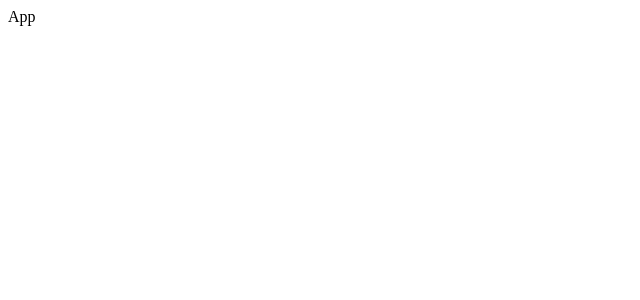
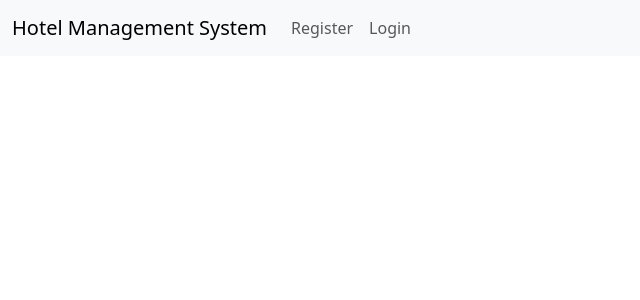
Before and after one commit to HARISH04SS/HotelApplicationFrontEnd, a React (Vite) app: page / in a window 1280 px wide. Shown: the top 300 px of the page, without its empty margins (0-640 px from the left). Built offline with nearby package versions, Linux system fonts and the light colour scheme.

Commit message:
basic home screen and roter setup is done

```diff
--- a/package.json
+++ b/package.json
@@ -10,8 +10,10 @@
     "preview": "vite preview"
   },
   "dependencies": {
+    "bootstrap": "^5.3.3",
     "react": "^18.3.1",
-    "react-dom": "^18.3.1"
+    "react-dom": "^18.3.1",
+    "react-router-dom": "^6.26.2"
   },
   "devDependencies": {
     "@eslint/js": "^9.9.0",
--- a/src/App.jsx
+++ b/src/App.jsx
@@ -1,9 +1,27 @@
 import React from 'react'
+import { createBrowserRouter, RouterProvider } from 'react-router-dom';
+import HomeNav from './wrappers/HomeNav';
+import Register from './components/Register';
+import Login from './components/Login';
 
+const router = createBrowserRouter([
+  {
+    path:"/",
+    element:<HomeNav />,
+    children:[
+      {
+        path:"register",
+        element:<Register />
+      },
+      {
+        path:"login",
+        element:<Login />
+      }
+    ]
+  }
+]);
 const App = () => {
-  return (
-    <div>App</div>
-  )
-}
+  return <RouterProvider router={router}/>;
+};
 
-export default App
+export default App;
--- /dev/null
+++ b/src/components/Login.jsx
@@ -0,0 +1,7 @@
+const Login = () => {
+  return (
+    <div>Login</div>
+  )
+}
+
+export default Login
--- /dev/null
+++ b/src/components/Register.jsx
@@ -0,0 +1,7 @@
+const Register = () => {
+  return (
+    <div>Register</div>
+  )
+}
+
+export default Register
--- a/src/main.jsx
+++ b/src/main.jsx
@@ -1,6 +1,7 @@
 import { createRoot } from 'react-dom/client'
 import App from './App.jsx'
-
+import 'bootstrap/dist/css/bootstrap.css'
+import 'bootstrap/dist/js/bootstrap.bundle.js'
 createRoot(document.getElementById('root')).render(
     <App />
 )
--- /dev/null
+++ b/src/wrappers/HomeNav.jsx
@@ -0,0 +1,34 @@
+import { Link } from "react-router-dom";
+
+const HomeNav = () => {
+  return (
+    <div>
+      <nav className="navbar navbar-expand-lg navbar-light bg-light">
+        <div className="container-fluid">
+          <Link className="navbar-brand" to="/">Hotel Management System</Link>
+          <button className="navbar-toggler"
+            type="button"
+            data-bs-toggle="collapse"
+            data-bs-target="#navbarNav"
+            aria-controls="navbarNav"
+            aria-expanded="false"
+            aria-label="Toggle navigation">
+            <span className="navbar-toggler-icon"></span>
+          </button>
+          <div className="collapse navbar-collapse" id="navbarNav">
+            <ul className="navbar-nav">
+              <li className="nav-item">
+                <Link className="nav-link" to="/register">Register</Link>
+              </li>
+              <li className="nav-item">
+                <Link className="nav-link" to="/login">Login</Link>
+              </li>
+            </ul>
+          </div>
+        </div>
+      </nav>
+    </div>
+  );
+};
+
+export default HomeNav;
```
Also changed, not shown: 1 other file (tests, documents, lock files or other folders).
